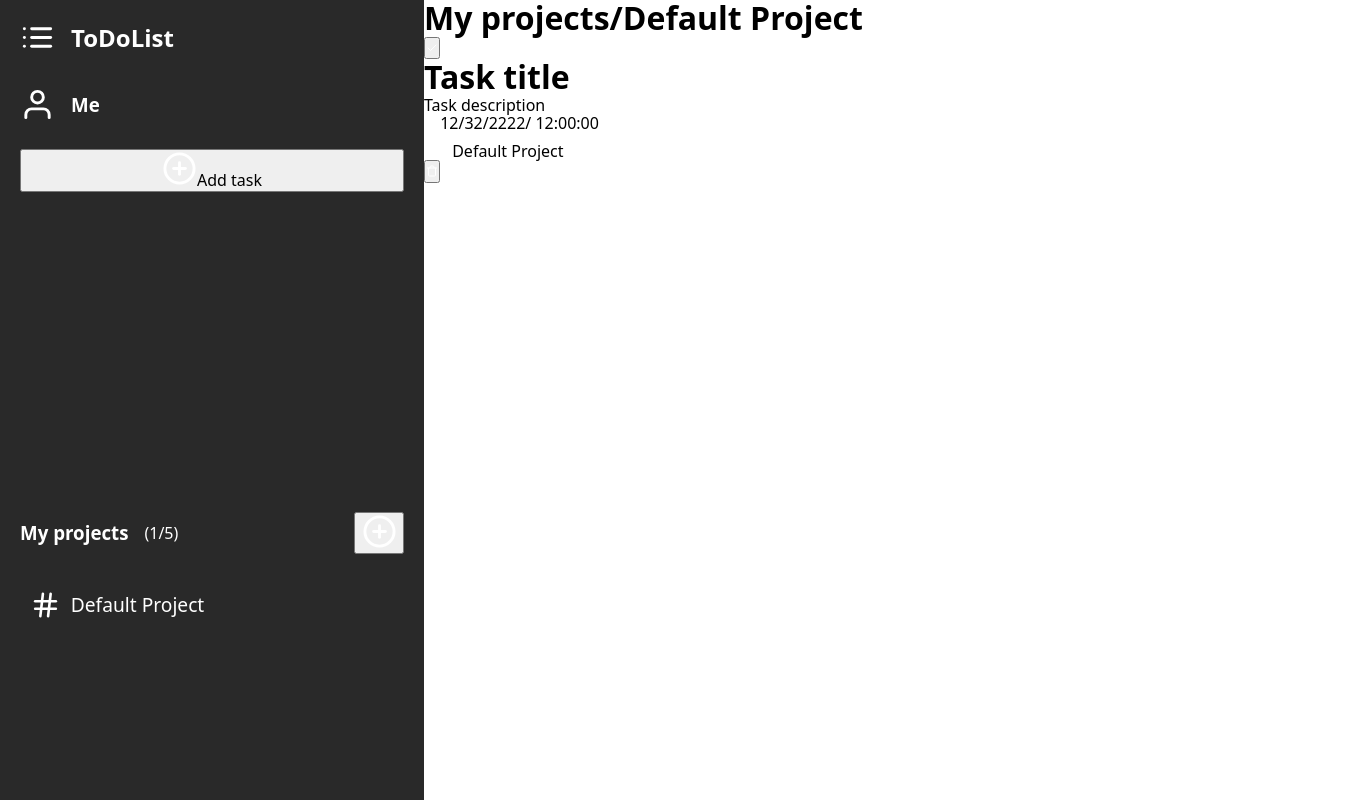
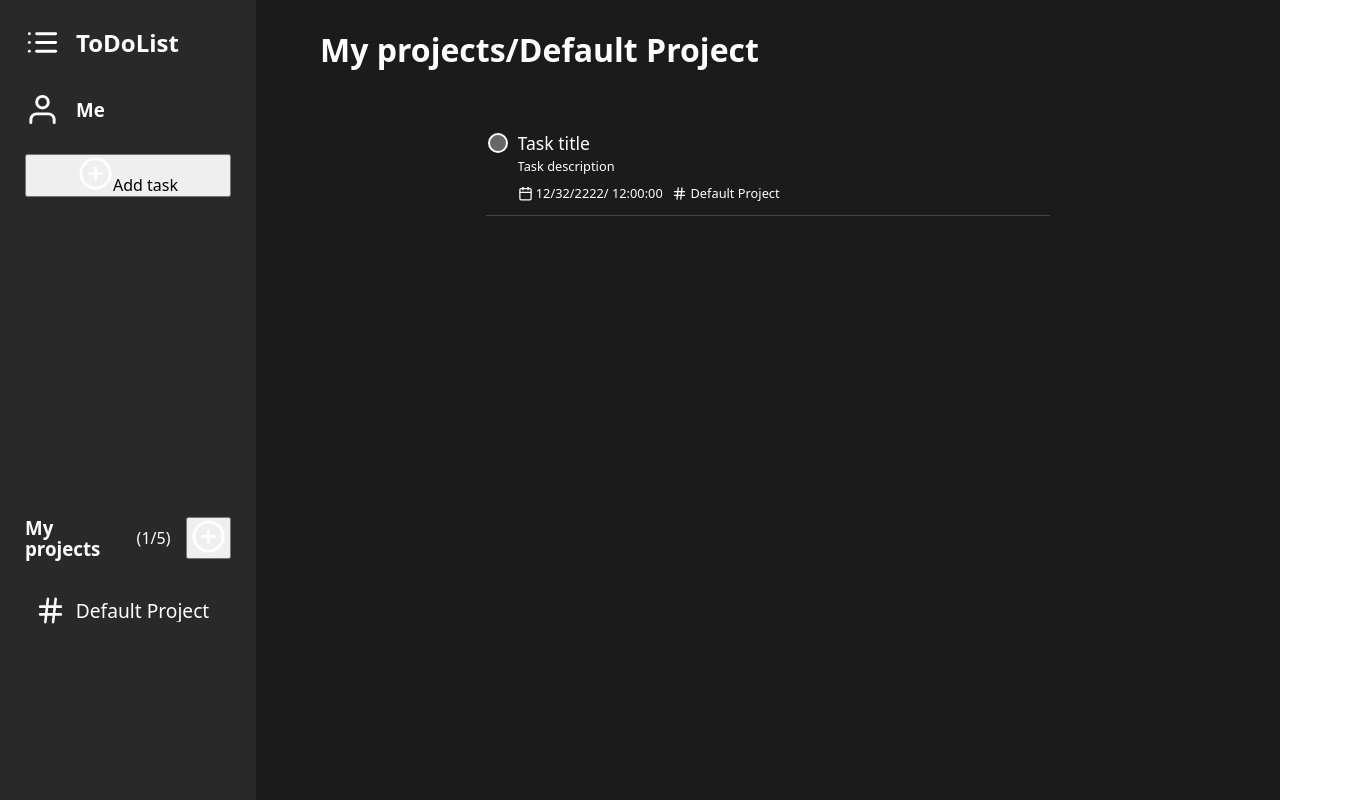
Before and after one commit to Ha0177/Todo-List-Project, a website built with webpack: page src/template.html in a window 1280 px wide. Shown: the whole page, 1345 px wide, since content can reach past the window. Built offline with nearby package versions, Linux system fonts and the light colour scheme.

Commit message:
Add task item styles

```diff
--- a/src/style.css
+++ b/src/style.css
@@ -4,11 +4,12 @@
     margin: 0;
     padding: 0;
     box-sizing: border-box;
+    font-family: system-ui, -apple-system, BlinkMacSystemFont, 'Segoe UI', Roboto, Oxygen, Ubuntu, Cantarell, 'Open Sans', 'Helvetica Neue', sans-serif;
 }
 
 body {
     display: grid;
-    grid-template-columns: 1fr 10fr;
+    grid-template-columns: 20% 80%;
     height: 100dvh;
 }
 
@@ -28,7 +29,7 @@ div.sidebar {
     display: flex;
     flex-direction: column;
     color: white;
-    padding: 20px;
+    padding: 25px;
 }
 
 div.logo-container,
@@ -67,7 +68,7 @@ div.sidebar img:not(.projects-container img):not(.project-link-icon) {
     align-items: center;
     gap: 10px;
     padding: 10px;
-    width: 20em;
+    width: 17em;
     border-radius: 5px;
     margin-top: .5em;
     text-decoration: none;
@@ -90,6 +91,12 @@ span.project-counter {
     font-size: 1rem;
 }
 
+span.project-link-name {
+    overflow: hidden;
+    text-overflow: ellipsis;
+    width: 65%;
+}
+
 div.sidebar button.add-project-btn {
     width: 50px;
     margin-left: auto;
@@ -99,12 +106,148 @@ div.sidebar button.add-task-btn {
     margin-bottom: 20em;
 }
 
-div.main-content {
+div.task-area {
     background-color: rgb(27, 27, 27);
     height: 100%;
     width: 100%;
+    display: flex;
+    flex-direction: column;
+    justify-content: flex-start;
+    align-items: center;
+    color: white;
 }
 
+h1.task-area-project-name {
+    align-self: flex-start;
+    padding-left: 2em;
+    padding-top: 1em;
+    margin-bottom: 1.5em;
+}
+
+div.task-container {
+    width: 100%;
+    display: flex;
+    flex-direction: column;
+    align-items: center;
+}
+div.task-item {
+    width: 55%;
+    border-bottom: 1px solid rgba(161, 161, 161, 0.295);
+    padding: 1em 1em .6em .1em;
+    display: flex;
+    gap: .6em;
+    cursor: pointer;
+}
+div.task-item:hover img.delete-task-icon {
+    opacity: 1;
+}
+
+h1.task-title {
+    font-size: 1.1rem;
+    font-weight: 500;
+    height: 21px;
+    width: 90%;
+    margin-bottom: .3em;
+    white-space: nowrap;
+    overflow: hidden;
+    text-overflow: ellipsis;
+}
+
+p.task-description {
+    font-size: .8rem;
+    height: 16px;
+    white-space: nowrap;
+    overflow: hidden;
+    text-overflow: ellipsis;
+    width: 90%;
+    margin-bottom: .5em;
+}
+
+span.date-display,
+span.project-display {
+    font-weight: 100;
+    font-size: .8em;
+}
+
+div.date-container,
+div.task-project-container {
+    display: flex;
+    align-items: center;
+    gap: .2em;
+}
+
+div.date-container img,
+div.task-project-container img {
+    width: 15px;
+    height: 15px;
+}
+
+div.task-info-container {
+    display: flex;
+    gap: .6em;
+    width: 280%;
+}
+
+button.complete-task-btn,
+button.delete-task-btn {
+    border-radius: 50%;
+    cursor: pointer;
+    display: flex;
+    align-items: center;
+    justify-content: center;
+    width: 1.25em;
+    height: 1.25em;
+}
+button.complete-task-btn.p4 {
+    border: 2px solid rgb(255, 255, 255);
+    background-color: rgba(255, 255, 255, 0.336);
+}
+button.complete-task-btn.p3 {
+    border: 2px solid rgb(0 116 186);
+    background-color: rgba(0, 115, 186, 0.336);
+}
+button.complete-task-btn.p2 {
+    border: 2px solid rgb(252 213 63);
+    background-color: rgb(252, 213, 63, 0.336);
+}
+button.complete-task-btn.p1 {
+    border: 2px solid rgb(248 49 47);
+    background-color: rgb(248, 49, 47, 0.336);
+}
+
+button.delete-task-btn {
+    border: none;
+    background-color: rgba(255, 255, 255, 0);
+    margin-left: auto;
+    position: relative;
+    bottom: 1.5em;
+    width: 1.5em;
+    height: 1.5em;
+    padding: 4px;
+
+}
+
+img.delete-task-icon {
+    width: 120%;
+    height: 120%;
+    transition: opacity 0.25s ease;
+    opacity: 0;
+}
+button.delete-task-btn:hover {
+    border-radius: 5px;
+    background-color: #c7c7c71e;
+
+}
+
+img.check-btn-img {
+    width: 100%;
+    height: 100%;
+    opacity: 0;
+    transition: opacity 0.3s ease;
+}
+button.complete-task-btn:hover img.check-btn-img {
+    opacity: 1;
+}
 .color-select {
     appearance: none;
     background: white;
```
